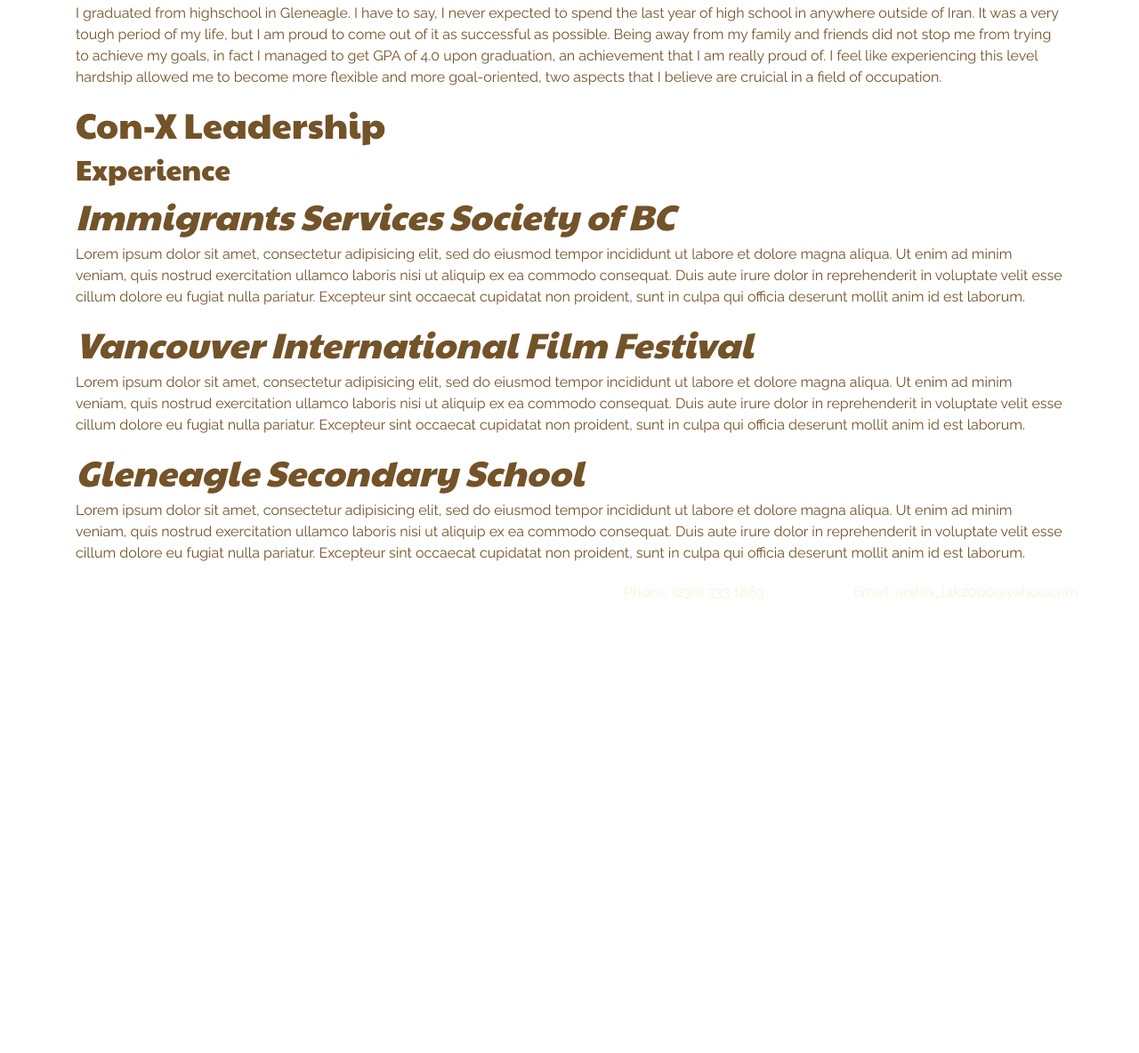
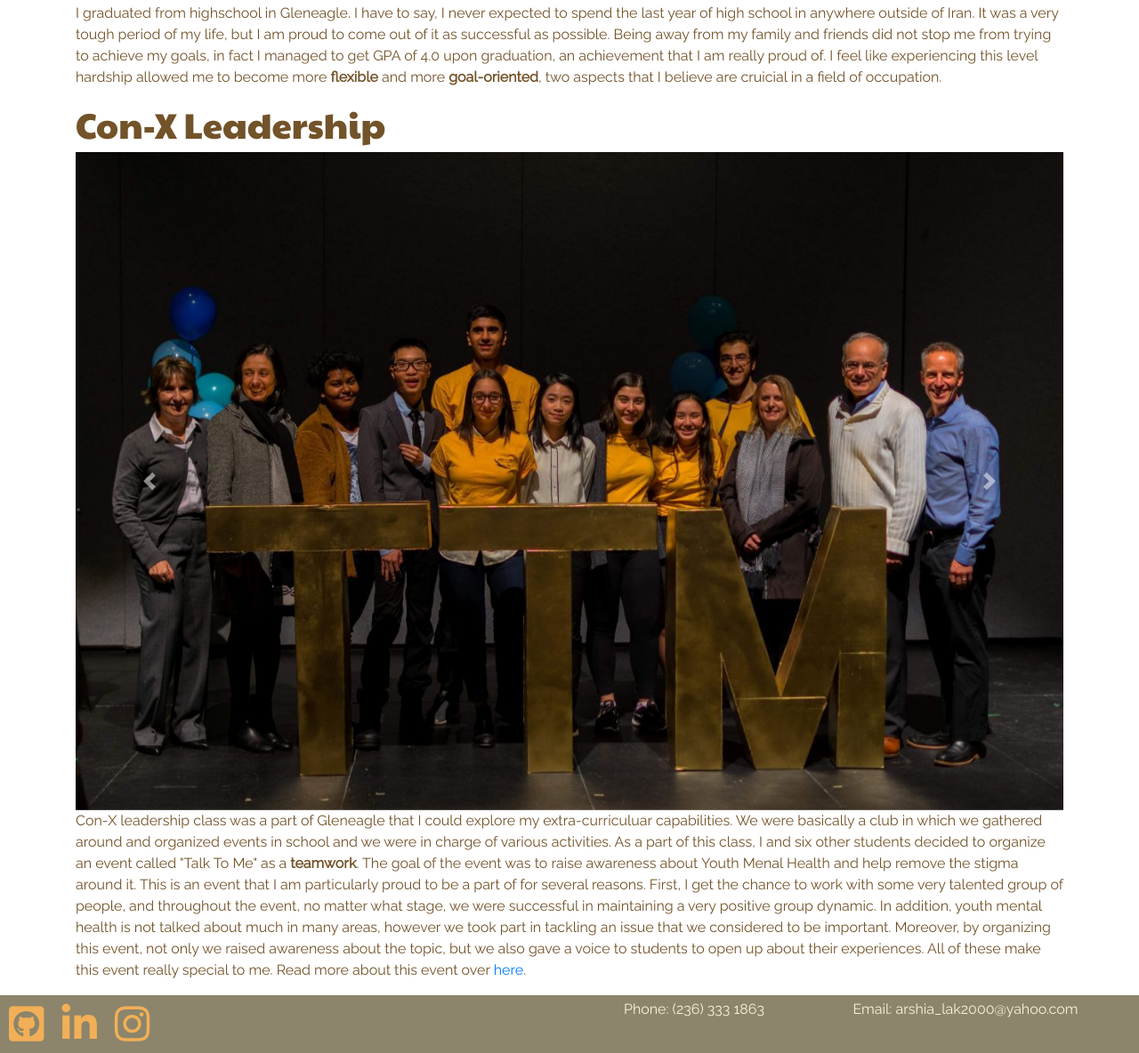
Before and after one commit to Duderino24/CSS, a plain HTML site: page Portfolio/HTML/education.html in a window 1280 px wide. Shown: the part 587-1771 px from the top of the page at 89% size. Before the commit the page ends 1269 px from the top, so only its background shows below. Drawn offline with nearby package versions, Linux system fonts and the light colour scheme; a script that the page names is missing.

Commit message:
Add files via upload

```diff
--- a/Portfolio/HTML/education.html
+++ b/Portfolio/HTML/education.html
@@ -44,7 +44,7 @@
         <div class="container-fluid">
             <img id="hollow" src="../IMG/hollowDots.png" alt="Logo">
             <img id="filled" src="../IMG/dots.png">
-            <h1 class="firstHeader">Education</h1>
+            <h1 class="firstHeader">Education and Skills</h1>
             <span onclick="openNav()"><i class="fas fa-bars"></i></span>
 
         </div>
@@ -74,24 +74,40 @@
         <section id="ITD">
             <h2>Institute of Technology Development of Canada <em>Apr 2019 - present</em></h2>
             <h3>Open Source Web Development</h3>
-            <p>This is program I chose to enter the world of programming. THe truth is, I wanted to learn all about programming, bu this particular program caught my attention because of a few reasons. Based on the research I did, Open Source Programming requires a lot of problem solving. In addition, in this program, programming with Python and Ruby will be taught which both are languages that I am interested in. I am especially lokking forward to learning Python, because Python is one of the main languages used in the AI field of study.</p>
+            <p>This is program I chose to enter the world of programming. THe truth is, I wanted to learn all about programming, bu this particular program caught my attention because of a few reasons. Based on the research I did, Open Source Programming requires a lot of <strong>problem solving</strong>. In addition, in this program, programming with Python and Ruby will be taught which both are languages that I am interested in. I am especially lokking forward to learning Python, because Python is one of the main languages used in the AI field of study.</p>
             <h3>Toastmasters</h3>
-            <p>Toastmasters is perhaps one of the most interesting aspects of studying in ITD. It is a basically a public speaking club, in which a group of around 40 people gather around every week to practice public speaking by giving speeches about various topics. I believe Toastmasters is an important part of my education, because public speaking and communication are aspects that should be constantly improved. Good communication skill can help people both in personal and professional life, which is an aspect Toastmasters continously try to improve.</p>
+            <p>Toastmasters is perhaps one of the most interesting aspects of studying in ITD. It is a basically a public speaking club, in which a group of around 40 people gather around every week to practice public speaking by giving speeches about various topics. I believe Toastmasters is an important part of my education, because <strong>public speaking and communication</strong> are aspects that should be constantly improved. Good communication skill can help people both in personal and professional life, which is an aspect Toastmasters continously try to improve.</p>
             <br>
         <section id="glen">
             <h2>Gleneagle Secondary School <em>Feb 2018 - Jan 2019</em></h2>
             <h3>Studies</h3>
-            <p>I graduated from highschool in Gleneagle. I have to say, I never expected to spend the last year of high school in anywhere outside of Iran. It was a very tough period of my life, but I am proud to come out of it as successful as possible. Being away from my family and friends did not stop me from trying to achieve my goals, in fact I managed to get GPA of 4.0 upon graduation, an achievement that I am really proud of. I feel like experiencing this level hardship allowed me to become more flexible and more goal-oriented, two aspects that I believe are cruicial in a field of occupation.</p>
+            <p>I graduated from highschool in Gleneagle. I have to say, I never expected to spend the last year of high school in anywhere outside of Iran. It was a very tough period of my life, but I am proud to come out of it as successful as possible. Being away from my family and friends did not stop me from trying to achieve my goals, in fact I managed to get GPA of 4.0 upon graduation, an achievement that I am really proud of. I feel like experiencing this level hardship allowed me to become more <strong>flexible</strong> and more <strong>goal-oriented</strong>, two aspects that I believe are cruicial in a field of occupation.</p>
             <h3>Con-X Leadership</h3>
-        </section>
-        <section id="experience">
-            <h2>Experience</h2>
-            <h3><em>Immigrants Services Society of BC</em></h3>
-            <p>Lorem ipsum dolor sit amet, consectetur adipisicing elit, sed do eiusmod tempor incididunt ut labore et dolore magna aliqua. Ut enim ad minim veniam, quis nostrud exercitation ullamco laboris nisi ut aliquip ex ea commodo consequat. Duis aute irure dolor in reprehenderit in voluptate velit esse cillum dolore eu fugiat nulla pariatur. Excepteur sint occaecat cupidatat non proident, sunt in culpa qui officia deserunt mollit anim id est laborum.</p>
-            <h3><em>Vancouver International Film Festival</em></h3>
-            <p>Lorem ipsum dolor sit amet, consectetur adipisicing elit, sed do eiusmod tempor incididunt ut labore et dolore magna aliqua. Ut enim ad minim veniam, quis nostrud exercitation ullamco laboris nisi ut aliquip ex ea commodo consequat. Duis aute irure dolor in reprehenderit in voluptate velit esse cillum dolore eu fugiat nulla pariatur. Excepteur sint occaecat cupidatat non proident, sunt in culpa qui officia deserunt mollit anim id est laborum.</p>
-            <h3><em>Gleneagle Secondary School</em></h3>
-            <p>Lorem ipsum dolor sit amet, consectetur adipisicing elit, sed do eiusmod tempor incididunt ut labore et dolore magna aliqua. Ut enim ad minim veniam, quis nostrud exercitation ullamco laboris nisi ut aliquip ex ea commodo consequat. Duis aute irure dolor in reprehenderit in voluptate velit esse cillum dolore eu fugiat nulla pariatur. Excepteur sint occaecat cupidatat non proident, sunt in culpa qui officia deserunt mollit anim id est laborum.</p>
+		<div id="carouselExampleInterval" class="carousel slide" data-ride="carousel">
+  <div class="carousel-inner">
+    <div class="carousel-item active" data-interval="10000">
+      <img src="../IMG/ttm1.jpg" class="d-block w-100" alt="" title="Talk To Me 6.0">
+    </div>
+    <div class="carousel-item" data-interval="2000">
+      <img src="../IMG/ttm2.jpg" class="d-block w-100" alt="" title="MC's Joe and Grace">
+    </div>
+    <div class="carousel-item">
+      <img src="../IMG/ttm3.jpg" class="d-block w-100" alt="" title="Student Speaker Anika">
+    </div>
+    <div class="carousel-item">
+      <img src="../IMG/ttm5.jpg" class="d-block w-100" alt="" title="Mayor Stewart">
+    </div>
+  </div>
+  <a class="carousel-control-prev" href="#carouselExampleInterval" role="button" data-slide="prev">
+    <span class="carousel-control-prev-icon" aria-hidden="true"></span>
+    <span class="sr-only">Previous</span>
+  </a>
+  <a class="carousel-control-next" href="#carouselExampleInterval" role="button" data-slide="next">
+    <span class="carousel-control-next-icon" aria-hidden="true"></span>
+    <span class="sr-only">Next</span>
+  </a>
+</div>
+<p>Con-X leadership class was a part of Gleneagle that I could explore my extra-curriculuar capabilities. We were basically a club in which we gathered around and organized events in school and we were in charge of various activities. As a part of this class, I and six other students decided to organize an event called "Talk To Me" as a <strong>teamwork</strong>. The goal of the event was to raise awareness about Youth Menal Health and help remove the stigma around it. This is an event that I am particularly proud to be a part of for several reasons. First, I get the chance to work with some very talented group of people, and throughout the event, no matter what stage, we were successful in maintaining a very positive group dynamic. In addition, youth mental health is not talked about much in many areas, however we took part in tackling an issue that we considered to be important. Moreover, by organizing this event, not only we raised awareness about the topic, but we also gave a voice to students to open up about their experiences. All of these make this event really special to me. Read more about this event over <a href="https://www.tricitynews.com/community/coquitlam-students-tackle-mental-health-stigma-1.23521619" target"_blank" title="TTM 6.0">here</a>.</p>
         </section>
     </main>
     <footer>
@@ -99,6 +115,17 @@
             <p>Email: arshia_lak2000@yahoo.com</p>
             <p>Phone: (236) 333 1863</p>
         </div>
+        <div class="bottomnav">
+        <a href="https://github.com/Duderino24" target="_blank" title="Github Portfolio">
+            <i class="iconBottom fab fa-github-square"></i>
+        </a>
+        <a href="https://www.linkedin.com/in/arshia-lak-24b613183/" target="_blank" title="LinkedIn Account">
+            <i class="iconBottom fab fa-linkedin-in"></i>
+        </a>
+        <a href="https://www.instagram.com/arshi_mars/" target="_blank" title="My Instagram">
+            <i class="iconBottom fab fa-instagram"></i>
+        </a>
+    </div>
     </footer>
 
     <script src="../JS/main.js"></script>
```
Also changed, not shown: Portfolio/HTML/experience.html (+11 -0 lines), Portfolio/IMG/ITD.jpg (added), Portfolio/IMG/ttm1.jpg (added), Portfolio/IMG/ttm2.jpg (added), Portfolio/IMG/ttm3.jpg (added), Portfolio/IMG/ttm4.jpg (added), Portfolio/IMG/ttm5.jpg (added).
